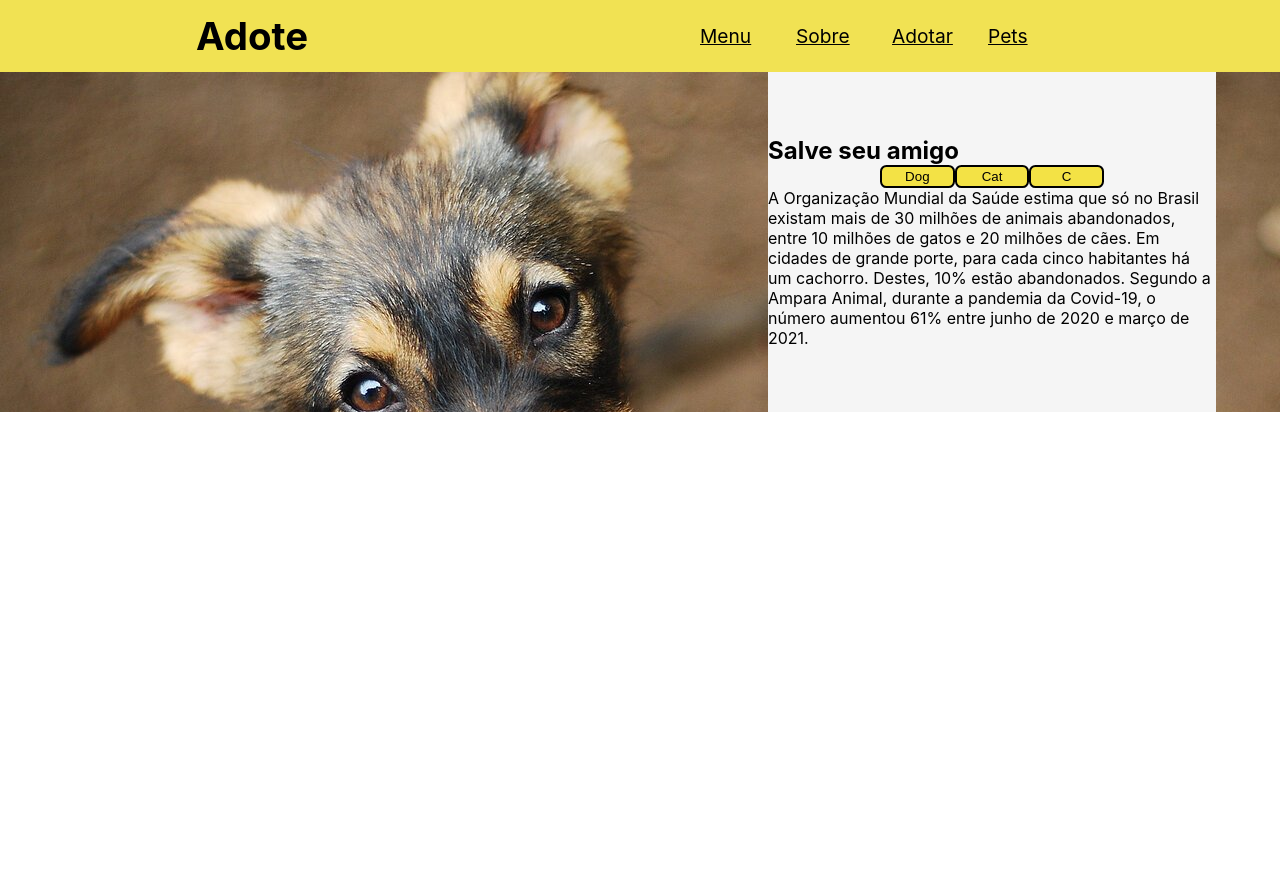
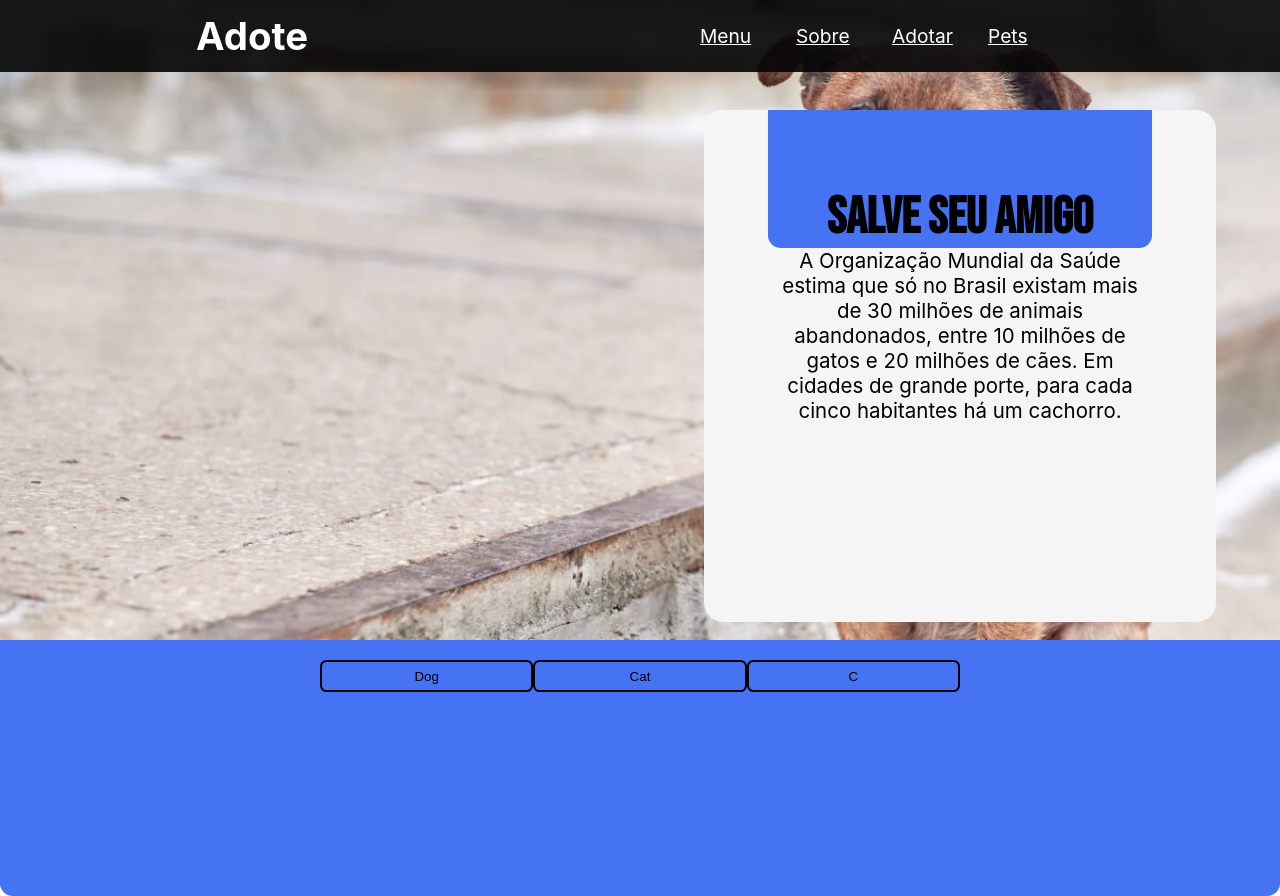
Before and after one commit to Al3ncar/PTH, a React (Create React App) app: page / in a window 1280 px wide. Before the commit the page ends 800 px from the top, so only its background shows below. Built offline with nearby package versions, Linux system fonts and the light colour scheme.

Commit message:
Petlove Adote

```diff
--- a/src/App.css
+++ b/src/App.css
@@ -1,3 +1,4 @@
+@import url('https://fonts.googleapis.com/css2?family=Bebas+Neue&display=swap');
 *{
   margin:0;
   padding:0;
@@ -11,9 +12,10 @@ body{
 
 .adote{
   width: 100%;
-  background-image: url("img/background/header.jpg");
+  height: 80vh;
+  background-image: url("img/background/head.jpg");
   background-repeat: no-repeat;
-  background-size: cover;
+  background-size: 100%;
 }
 .adoteTitle{
   width: 100%;
@@ -21,7 +23,8 @@ body{
   flex-direction: row;
   justify-content: space-around;
   align-items: center;
-  background-color:#f1e253;
+  background-color:#050505e7;
+  color: white;
   padding: 1% 0;
 }
 h1{
@@ -45,7 +48,15 @@ li{
 li:hover{
   transform: scale(1.1);
 }
-
+h2{
+  width: 100%;
+  font-size: 4vw;
+  padding-top:20% ;
+  border-radius: 0 0 1vw 1vw;
+  text-align:center;
+  font-family: 'Bebas Neue', cursive;
+  background-color: #4573f3;
+}
 .btn-container{
   width: 50%;
   margin-left:25%;
@@ -59,16 +70,23 @@ li:hover{
 
   border: solid 0.2vw;
   border-radius: 0.5vw;
-  background-color: rgb(243, 226, 69);
+  background-color: #4573f3;
 
 }
 .adote-container{
-  width: 35%;
-  padding: 5% 0;
+  width: 40%;
+  height: 80%;
+  padding: 0 5% 5% 5%;
+  margin: 3% 0;
+  border-radius: 1.5vw;
+  display: flex;
+  flex-direction: column;
   position: relative;
-  left:60%;
+  left:55%;
   background-color: whitesmoke;
 }
 .text-adote{
   width: 100%;
+  font-size: 1.6vw;
+  text-align: center;
 }
--- a/src/App.js
+++ b/src/App.js
@@ -20,7 +20,8 @@ export default class App extends React.Component{
       {Name:`Garfield`, Raça:`Persa`,idade:`9 anos`,image:<img src={garfield}/>},
       {Name:`Gato Guerreiro`, Raça:`Siberiano`,idade:`12 anos`,image:<img src={gatoG}/>},
       {Name:`Frajola`, Raça:`Shorthair`,idade:`10`,image:<img src={frajola}/>}
-    ]
+    ],
+    list:""
   }
   dog = () =>{
     let {dogs} = this.state
@@ -66,20 +67,19 @@ export default class App extends React.Component{
           </div>
           <div className="adote-container">
             <h2>Salve seu amigo</h2>
-            <div className="btn-container">
+
+            <div className="text-adote">
+              <p>
+                A Organização Mundial da Saúde estima que só no Brasil existam mais de 30 milhões de animais abandonados, entre 10 milhões de gatos e 20 milhões de cães. Em cidades de grande porte, para cada cinco habitantes há um cachorro.
+              </p>
+            </div>
+
+          </div>
+           <div className="btn-container">
               <button className="btn-pets" value={dog} onClick={this.dog}>Dog</button>
               <button className="btn-pets" value={cat} onClick={this.cat}>Cat</button>
               <button className="btn-pets" onClick={this.clear}>C</button>
             </div>
-            <div className="text-adote">
-              <p>
-                A Organização Mundial da Saúde estima que só no Brasil existam mais de 30 milhões de animais abandonados, entre 10 milhões de gatos e 20 milhões de cães. Em cidades de grande porte, para cada cinco habitantes há um cachorro. Destes, 10% estão abandonados.
-                Segundo a Ampara Animal, durante a pandemia da Covid-19, o número aumentou 61% entre junho de 2020 e março de 2021.
-              </p>
-
-            </div>
-
-          </div>
         </section>
         <h2>{this.state.list}</h2>
       </main>
```
Also changed, not shown: src/img/background/head.jpg (added).
